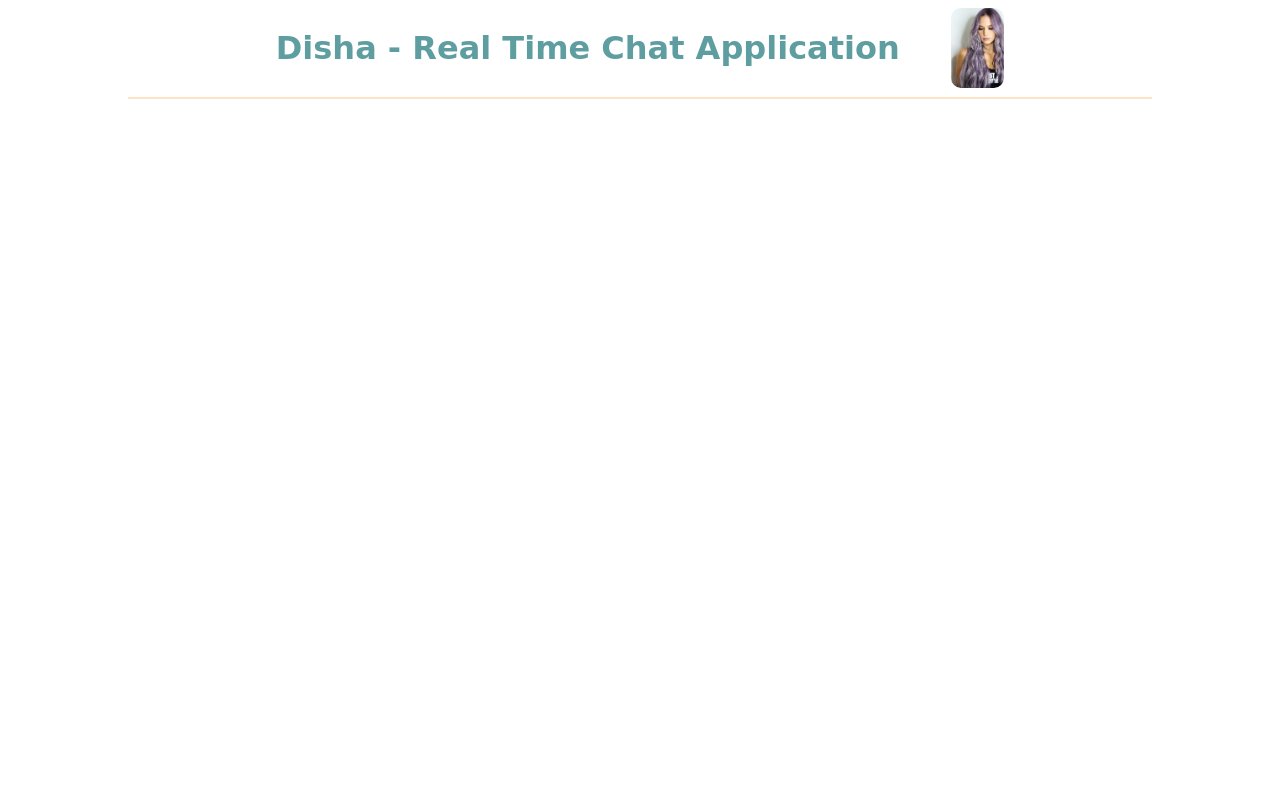
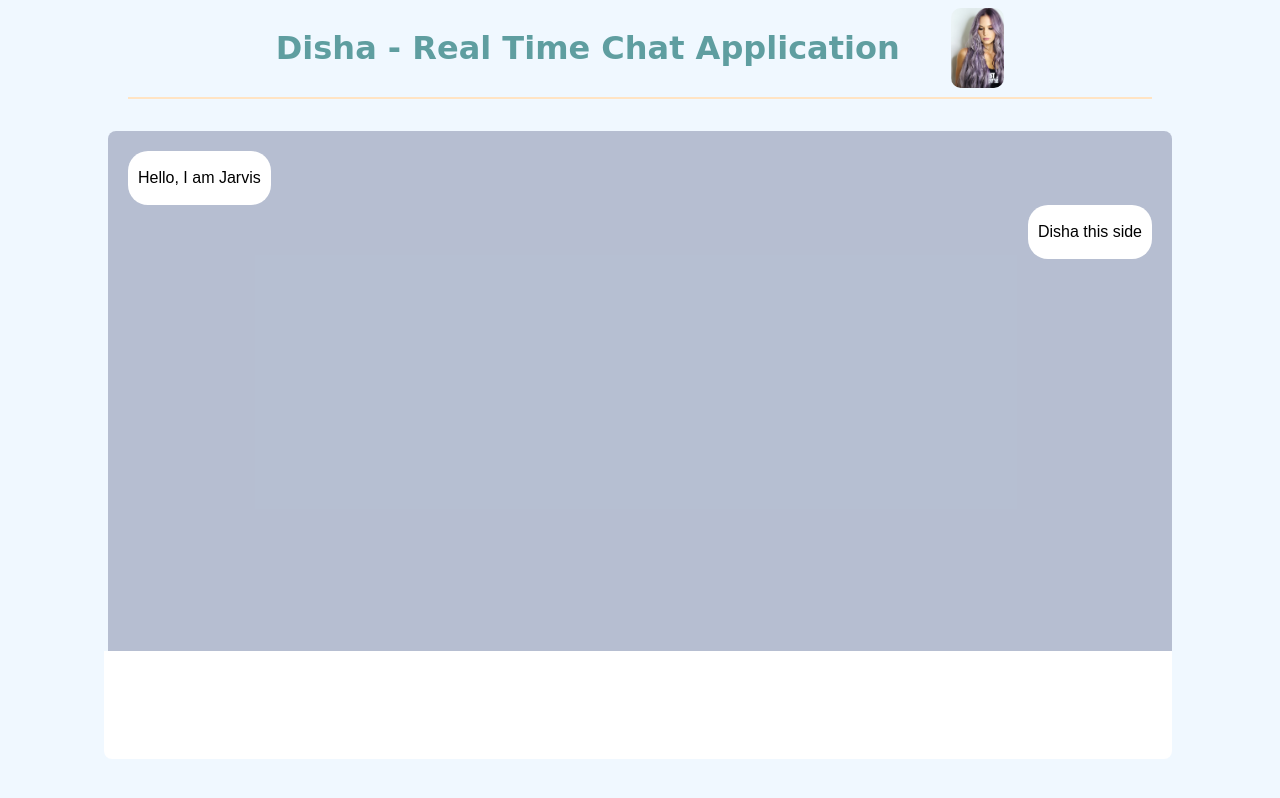
Before and after one commit to AstroDeveloper1010/Disha, a website: page public/index.html in a window 1280 px wide. Drawn offline with Linux system fonts and the light colour scheme.

Commit message:
designed the structure of chatbox

```diff
--- a/public/index.html
+++ b/public/index.html
@@ -9,11 +9,27 @@
 </head>
 
 <body>
+    <!-- title div start -->
     <div class="title_div">
         <h1 class="title_h1">Disha - Real Time Chat Application</h1>
         <img src="assets/images/disha.png" alt="Disha" class="disha_img">
     </div>
     <hr class="hr_title">
+    <!-- title div end -->
+
+    <!-- chat div start -->
+    <div class="chat_div">
+        <div class="left">
+            <p>Hello, I am Jarvis</p>
+        </div>
+        <div class="right">
+            <p>Disha this side</p>
+        </div>
+    </div>
+    <div class="send_div">
+        <input type="text" name="" id="" class="text_send">
+    </div>
+    <!-- chat div end -->
 </body>
 
 </html>
--- a/public/src/css/style.css
+++ b/public/src/css/style.css
@@ -4,8 +4,10 @@ html {
 
 body {
   box-sizing: border-box;
+  background-color: aliceblue;
 }
 
+/* *************************** title_div ******************************** */
 .title_div {
   display: flex;
   flex-direction: row;
@@ -35,3 +37,57 @@ body {
   background-color: bisque;
   border: none;
 }
+
+/* *************************** chat_div ******************************** */
+.chat_div {
+  height: 60vh;
+  width: 80vw;
+  background-color: #08134a40;
+  margin-inline: auto;
+  margin-top: 4vh;
+  border-top-left-radius: 8px;
+  border-top-right-radius: 8px;
+  padding: 20px;
+}
+
+.left {
+  float: left;
+  clear: both;
+  background-color: white;
+  padding-block: 2px;
+  padding-inline: 10px;
+  border-radius: 20px;
+  width: auto;
+  height: auto;
+  font-family: Arial, Helvetica, sans-serif;
+}
+
+.right {
+  float: right;
+  clear: both;
+  background-color: white;
+  padding-block: 2px;
+  padding-inline: 10px;
+  border-radius: 20px;
+  width: auto;
+  height: auto;
+  font-family: Arial, Helvetica, sans-serif;
+}
+
+.send_div {
+  display: flex;
+  flex-direction: row;
+  flex-wrap: wrap;
+  align-items: center;
+}
+
+.text_send {
+  height: 8vh;
+  width: 80vw;
+  background: white;
+  margin-inline: 7.5vw;
+  border-bottom-left-radius: 8px;
+  border-bottom-right-radius: 8px;
+  padding: 20px;
+  border-color: transparent;
+}
```
